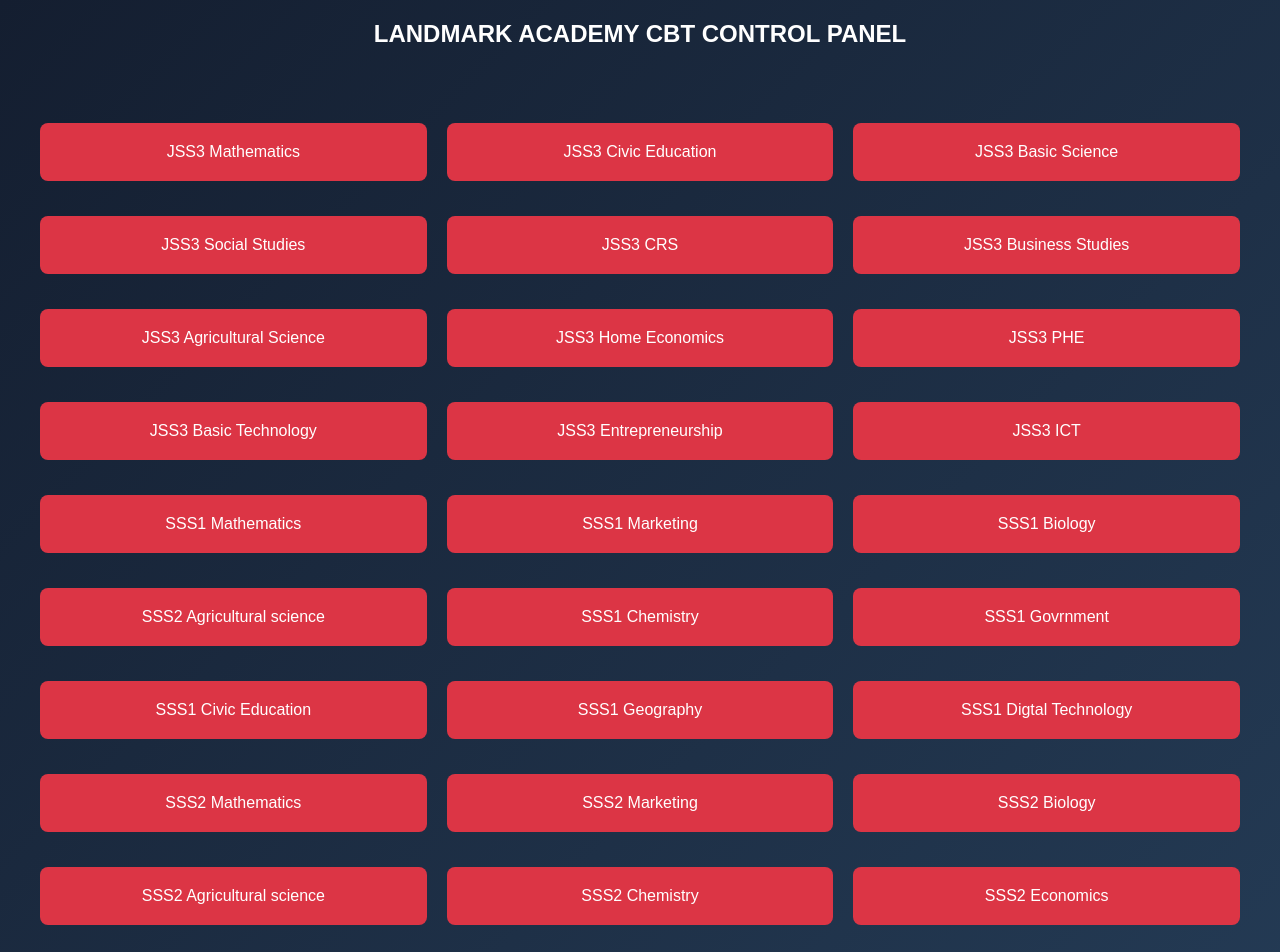
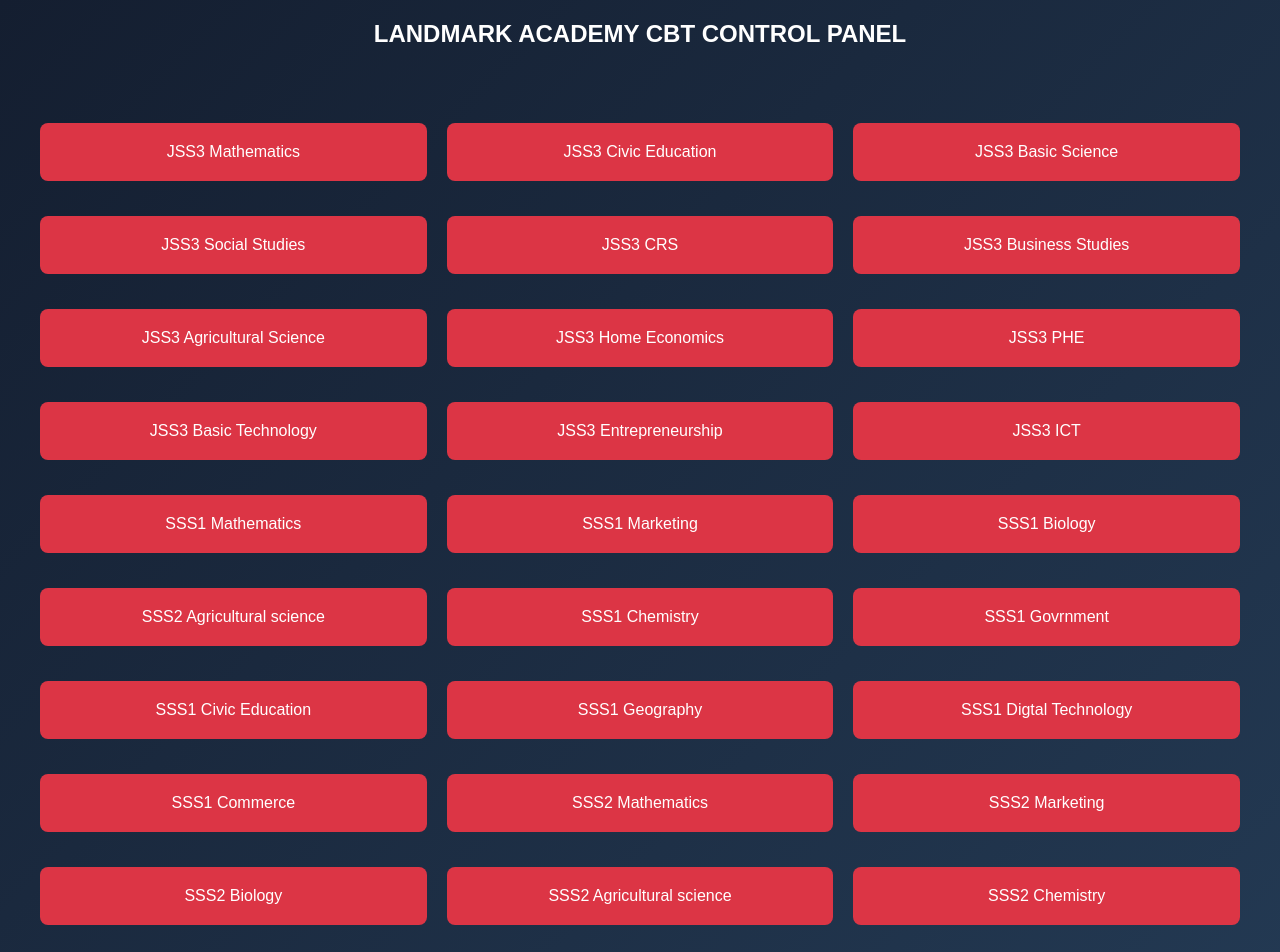
Before and after one commit to kceeAndre/Landmarkcbt, a plain HTML site: page admin.html in a window 1280 px wide. Shown: the top 952 px of the page. Drawn offline with Linux system fonts and the light colour scheme.

Commit message:
Update admin.html
commerce button added for sss1

```diff
--- a/admin.html
+++ b/admin.html
@@ -58,6 +58,8 @@
 <button data-exam="SSS1_GEO" onclick="openConfig('SSS1_GEO')">SSS1 Geography</button>
 
 <button data-exam="SSS1_DT" onclick="openConfig('SSS1_DT')">SSS1 Digtal Technology</button>
+
+<button data-exam="SSS1_COMC" onclick="openConfig('SSS1_COMC')">SSS1 Commerce</button>
 
 <!-- FOR SSS2 SUBJECTS-->
 
```
